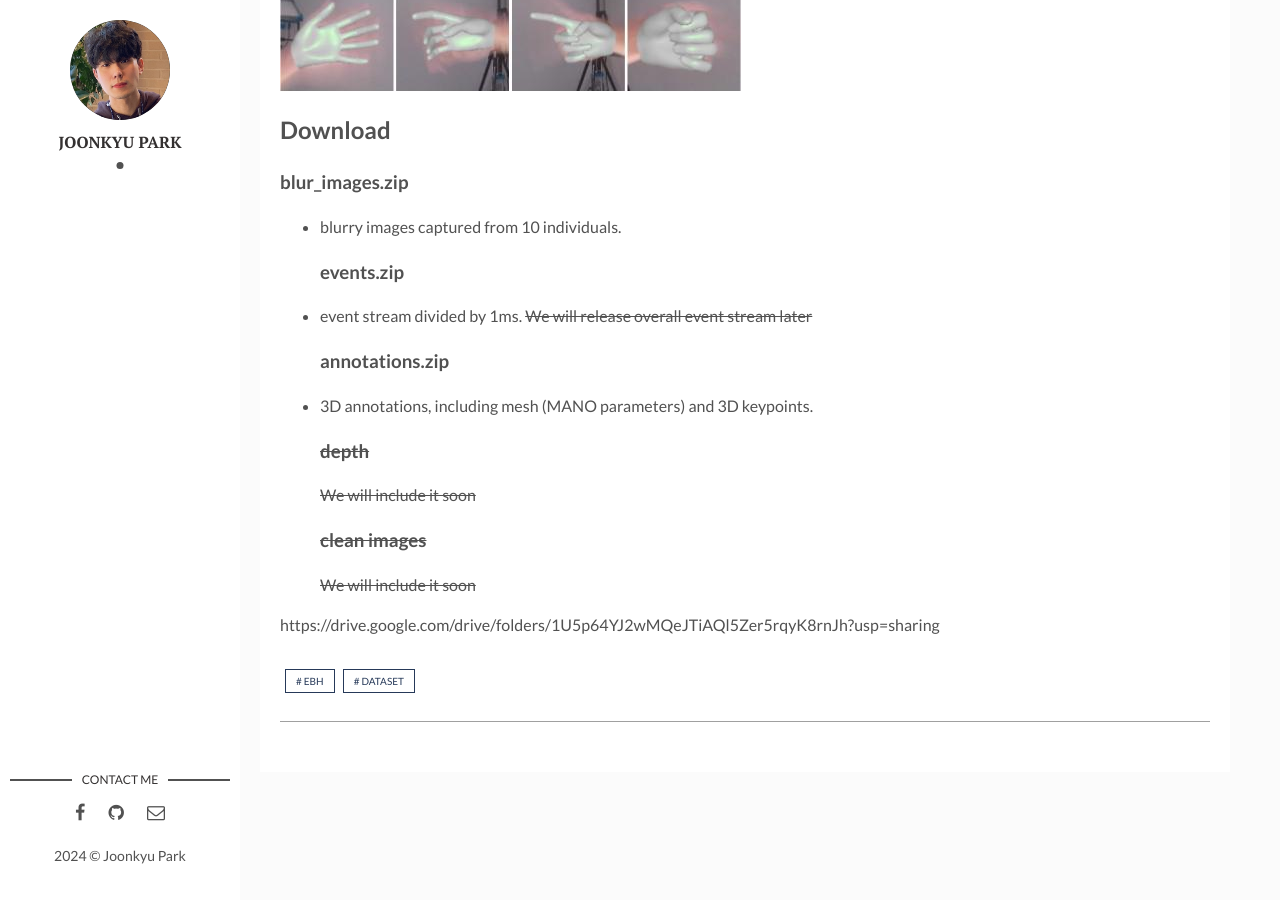
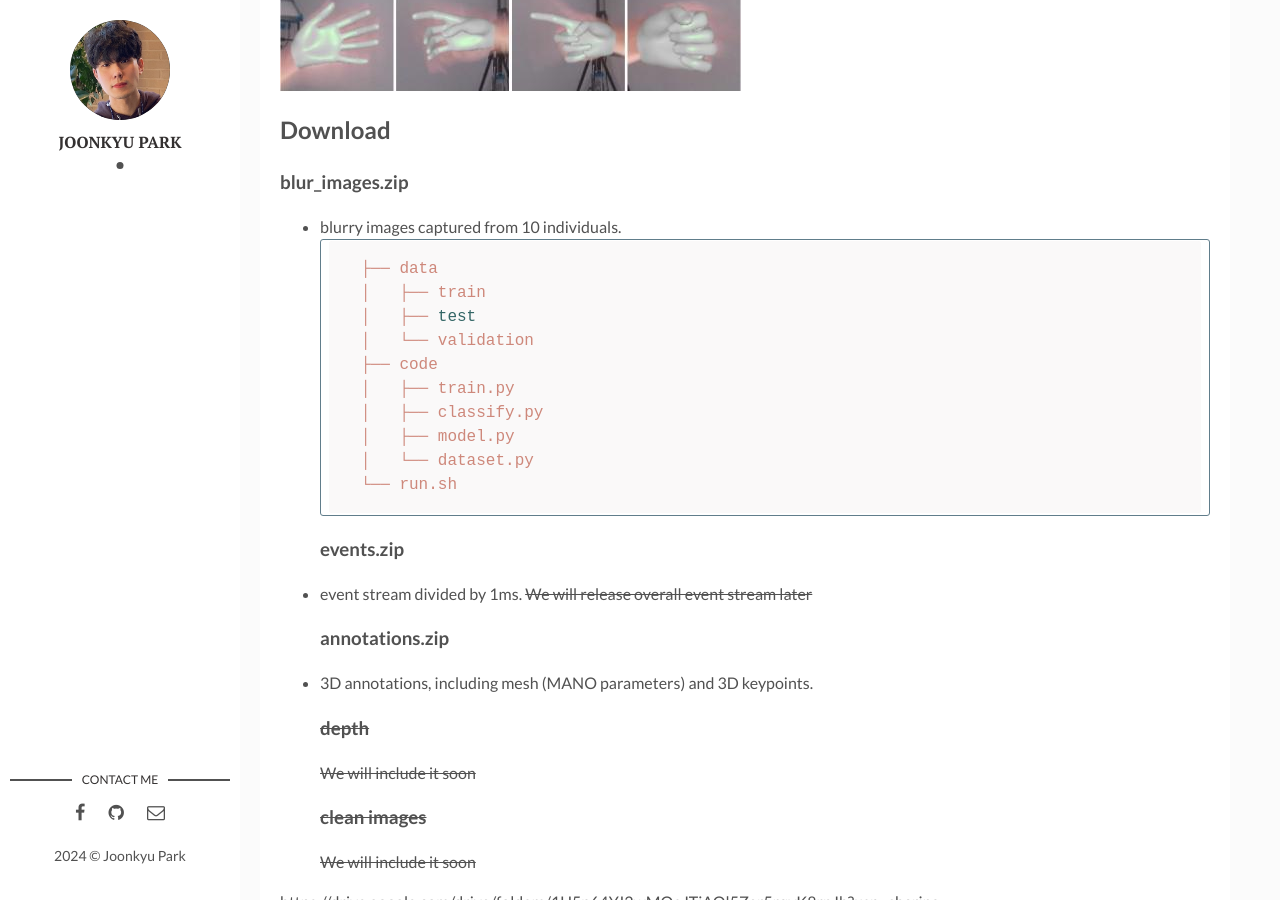
Before and after one commit to jkpark08/jkpark08.github.io, a Jekyll site: the page built from _posts/2024-07-01-EBH.markdown, in a window 1280 px wide and 900 px high, scrolled down 978 px. Built offline with Jekyll 4.4.1, drawn with Linux system fonts in a browser that asks for light colours.

Commit message:
Update 2024-07-01-EBH.markdown

````diff
--- a/_posts/2024-07-01-EBH.markdown
+++ b/_posts/2024-07-01-EBH.markdown
@@ -25,6 +25,18 @@ tags3: #
 ## Download
 ### blur_images.zip
 - blurry images captured from 10 individuals.
+```bash
+├── data
+│   ├── train
+│   ├── test
+│   └── validation
+├── code
+│   ├── train.py
+│   ├── classify.py
+│   ├── model.py
+│   └── dataset.py
+└── run.sh
+```
 ### events.zip
 - event stream divided by 1ms. ~~We will release overall event stream later~~
 ### annotations.zip
````
